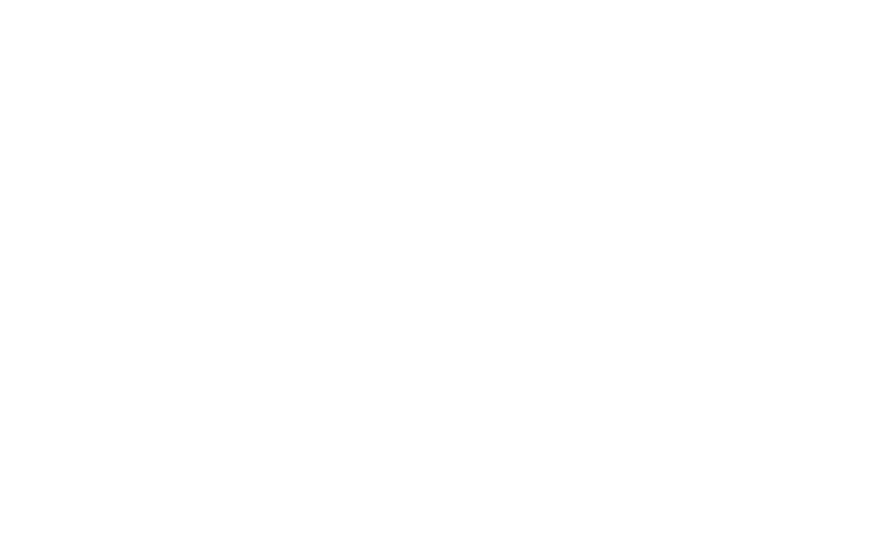
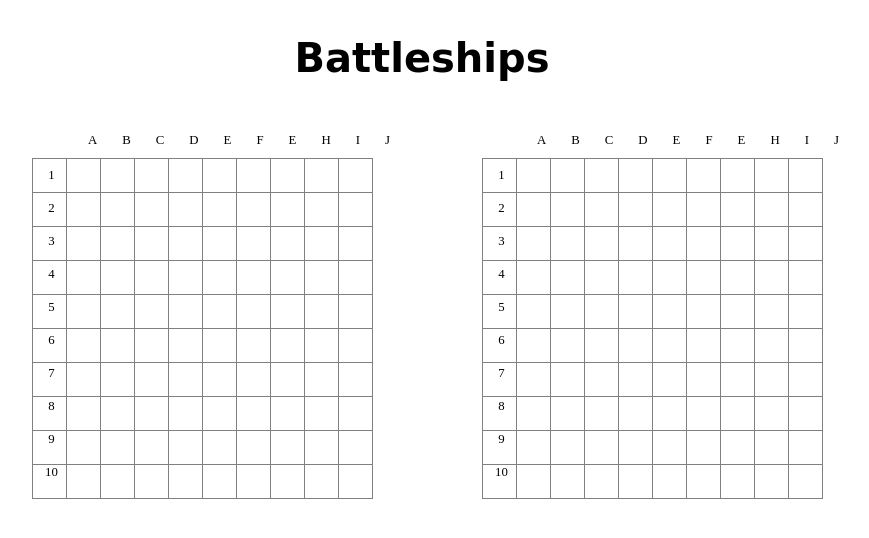
Before and after one commit to Wedi-Nachew/Battleship, a website built with webpack: page src/template.html in a window 1280 px wide. Shown: the whole page, without its empty margins (218-1087 px from the left). Built offline with nearby package versions, Linux system fonts and the light colour scheme.

Commit message:
Create a renderGameBoard function that renders the gameBoards of a player & computer

```diff
--- a/package.json
+++ b/package.json
@@ -5,6 +5,7 @@
     "main": "index.js",
     "scripts": {
         "test": "jest --watch",
+        "build": "webpack",
         "watch": "webpack --watch"
     },
     "keywords": [],
--- a/src/game.js
+++ b/src/game.js
@@ -0,0 +1,44 @@
+import { GameBoard } from "./gameBoard";
+import { Player, Computer } from "./player";
+import { ships } from "./ship";
+
+import "./style.css";
+
+export const playerGameBoard = GameBoard();
+export const computerGameBoard = GameBoard();
+playerGameBoard.placeShips("destroyer", "A2", "horizontal");
+playerGameBoard.placeShips("submarine", "H7", "horizontal");
+playerGameBoard.placeShips("cruiser", "F10", "vertical");
+playerGameBoard.placeShips("battleship", "J1", "horizontal");
+playerGameBoard.placeShips("carrier", "C8", "vertical");
+computerGameBoard.placeShips("destroyer", "J2", "horizontal");
+computerGameBoard.placeShips("submarine", "C6", "vertical");
+computerGameBoard.placeShips("cruiser", "D2", "vertical");
+computerGameBoard.placeShips("battleship", "A4", "horizontal");
+computerGameBoard.placeShips("carrier", "E2", "vertical");
+const renderGameBoard = () => {
+    const playerPlayGround = document.querySelector(".playerGameBoard");
+    const computerPlayGround = document.querySelector(".computerGameBoard");
+    for (let coord of playerGameBoard.coords()) {
+        const playerSquare = document.createElement("div");
+        playerSquare.setAttribute("data-coord", coord);
+        playerPlayGround.appendChild(playerSquare);
+        if (computerGameBoard.moves.hits.includes(coord)) {
+            playerSquare.className = "a-hit";
+        } else if (computerGameBoard.moves.hits.includes(coord)) {
+            playerSquare.className = "a-miss";
+        }
+    }
+    for (let coord of computerGameBoard.coords()) {
+        const computerSquare = document.createElement("div");
+        computerSquare.setAttribute("data-coord", coord);
+        computerPlayGround.appendChild(computerSquare);
+        if (playerGameBoard.moves.hits.includes(coord)) {
+            computerSquare.className = "a-hit";
+        } else if (playerGameBoard.moves.hits.includes(coord)) {
+            computerSquare.className = "a-miss";
+        }
+    }
+};
+
+renderGameBoard();
--- a/src/gameBoard.js
+++ b/src/gameBoard.js
@@ -1,6 +1,8 @@
-import ships from "./ship";
+import { ships } from "./ship";
 
-const GameBoard = () => {
+export const GameBoard = () => {
+    const moves = { hits: [], misses: [] };
+    const coordsOfShips = {};
     const alphaNumbericConversion = {
         A: 1,
         B: 2,
@@ -20,7 +22,6 @@ const GameBoard = () => {
             }
         }
     }
-
     const coords = () => {
         let allCoords = [];
         let alpha = ["A", "B", "C", "D", "E", "F", "G", "H", "I", "J"];
@@ -32,8 +33,7 @@ const GameBoard = () => {
 
         return allCoords;
     };
-    const placeShips = (shipType, startCoord, axis) => {
-        let coordsOfShips = {};
+    const placeShips = (shipType, startCoord, axis = horizontal) => {
         coordsOfShips[shipType] = [startCoord];
         for (let i = 1; i < ships[shipType].length; i++) {
             if (axis === "horizontal") {
@@ -53,8 +53,7 @@ const GameBoard = () => {
         return coordsOfShips;
     };
     const receiveAttack = (atCoord) => {
-        const positionOfShips = callBack();
-        const moves = { hits: [], misses: [] };
+        const positionOfShips = placeShips();
         for (let ship in positionOfShips) {
             if (positionOfShips[ship].includes(atCoord)) {
                 ships[ship].hit();
@@ -68,16 +67,22 @@ const GameBoard = () => {
         return moves;
     };
     const allShipsAreSunk = () => {
-        const allShipsAreSunk = true;
+        let allShipsAreSunk = true;
         for (let ship in ships) {
             if (ships[ship].isSunk() == false) {
-                return false;
+                allShipsAreSunk = false;
+                return;
             }
         }
         return allShipsAreSunk;
     };
 
-    return { coords, placeShips, receiveAttack, allShipsAreSunk };
+    return {
+        coords,
+        moves,
+        coordsOfShips,
+        placeShips,
+        receiveAttack,
+        allShipsAreSunk,
+    };
 };
-const gameBoard = GameBoard();
-module.exports = gameBoard;
--- a/src/player.js
+++ b/src/player.js
@@ -0,0 +1,16 @@
+import { playerGameBoard, computerGameBoard } from "./game";
+
+export const Player = (atCoord) => {
+    return playerGameBoard.receiveAttack(atCoord);
+};
+
+export const Computer = () => {
+    const allPossibleMoves = [...gameBoard.coords()];
+    const computerMove =
+        allPossibleMoves[~~(Math.random() * allPossibleMoves.length)];
+    allPossibleMoves.splice(
+        allPossibleMoves.findIndex((coord) => coord === computerMove),
+        1
+    );
+    return computerGameBoard.receiveAttack(computerMove);
+};
--- a/src/ship.js
+++ b/src/ship.js
@@ -61,5 +61,4 @@ const Ship = () => {
 
     return { destroyer, submarine, cruiser, battleship, carrier };
 };
-const ships = Ship();
-module.exports = ships;
+export const ships = Ship();
--- /dev/null
+++ b/src/style.css
@@ -0,0 +1,75 @@
+body {
+    display: flex;
+    flex-flow: column wrap;
+    padding: 0 150px;
+    gap: 50px;
+}
+h1 {
+    font-size: 2.5rem;
+    text-align: center;
+    font-family: cursive;
+}
+.container {
+    display: flex;
+    gap: 120px;
+    justify-content: center;
+    align-items: center;
+    position: relative;
+}
+.playerGameBoard,
+.computerGameBoard {
+    height: 330px;
+    width: 330px;
+    display: grid;
+    grid: 1fr / repeat(10, 1fr);
+}
+.playerGameBoard > div,
+.computerGameBoard > div {
+    border-right: 1px solid gray;
+    border-bottom: 1px solid gray;
+    height: 33px;
+    width: 33px;
+}
+.playerGameBoard > div:nth-child(10n + 1),
+.computerGameBoard > div:nth-child(10n + 1) {
+    border-left: 1px solid gray;
+}
+.playerGameBoard > div:nth-child(-n + 10),
+.computerGameBoard > div:nth-child(-n + 10) {
+    border-top: 1px solid gray;
+}
+.player_rows,
+.computer_rows,
+.player_columns,
+.computer_columns {
+    position: absolute;
+    font-size: 0.8rem;
+}
+.player_rows {
+    left: 105px;
+    top: 10px;
+    display: flex;
+    gap: 18px;
+    flex-direction: column;
+    text-align: center;
+}
+.player_columns {
+    display: flex;
+    top: -25px;
+    left: 148px;
+    gap: 25px;
+}
+.computer_rows {
+    left: 555px;
+    top: 10px;
+    display: flex;
+    gap: 18px;
+    flex-direction: column;
+    text-align: center;
+}
+.computer_columns {
+    display: flex;
+    top: -25px;
+    left: 597px;
+    gap: 25px;
+}
--- a/src/template.html
+++ b/src/template.html
@@ -3,7 +3,63 @@
     <head>
         <meta charset="UTF-8" />
         <meta name="viewport" content="width=device-width, initial-scale=1.0" />
-        <title>Document</title>
+        <title>Battleship</title>
+        <link rel="stylesheet" href="style.css" />
+        <script defer src="./game.js"></script>
     </head>
-    <body></body>
+    <body>
+        <h1>Battleships</h1>
+        <div class="container">
+            <div class="player_columns">
+                <div>A</div>
+                <div>B</div>
+                <div>C</div>
+                <div>D</div>
+                <div>E</div>
+                <div>F</div>
+                <div>E</div>
+                <div>H</div>
+                <div>I</div>
+                <div>J</div>
+            </div>
+            <div class="player_rows">
+                <div>1</div>
+                <div>2</div>
+                <div>3</div>
+                <div>4</div>
+                <div>5</div>
+                <div>6</div>
+                <div>7</div>
+                <div>8</div>
+                <div>9</div>
+                <div>10</div>
+            </div>
+            <div class="computer_columns">
+                <div>A</div>
+                <div>B</div>
+                <div>C</div>
+                <div>D</div>
+                <div>E</div>
+                <div>F</div>
+                <div>E</div>
+                <div>H</div>
+                <div>I</div>
+                <div>J</div>
+            </div>
+            <div class="computer_rows">
+                <div>1</div>
+                <div>2</div>
+                <div>3</div>
+                <div>4</div>
+                <div>5</div>
+                <div>6</div>
+                <div>7</div>
+                <div>8</div>
+                <div>9</div>
+                <div>10</div>
+            </div>
+            <div class="playerGameBoard"></div>
+            <div class="computerGameBoard"></div>
+        </div>
+    </body>
 </html>
--- a/webpack.config.js
+++ b/webpack.config.js
@@ -8,19 +8,19 @@ module.exports = {
     module: {
         rules: [
             {
-                test: /\.css/,
+                test: /\.css$/,
                 use: ["style-loader", "css-loader"],
             },
             {
-                test: /\.(png|jpg|jpeg|svg|gif)/i,
+                test: /\.(png|jpg|jpeg|svg|gif)$/i,
                 type: "asset/resource",
             },
             {
-                test: /\.html/,
+                test: /\.html$/,
                 use: ["html-loader"],
             },
             {
-                test: /\.js/,
+                test: /\.js$/,
                 exclude: /(node_modules)|(test)/,
                 use: {
                     loader: "babel-loader",
@@ -39,7 +39,8 @@ module.exports = {
     ],
     output: {
         path: path.resolve(__dirname, "dist"),
-        filename: "main.[contenthash].js",
+        filename: "main.js",
         assetModuleFilename: "./assets/[name][hash][ext]",
+        clean: true,
     },
 };
```
Also changed, not shown: test/player.test.js (added, +24 -0 lines), dist/assets/game51550ecc3ad0659d042c.js (added), dist/assets/style57011448dc08b9372b5e.css (added), dist/index.html, dist/main.js (added), 3 other files.
